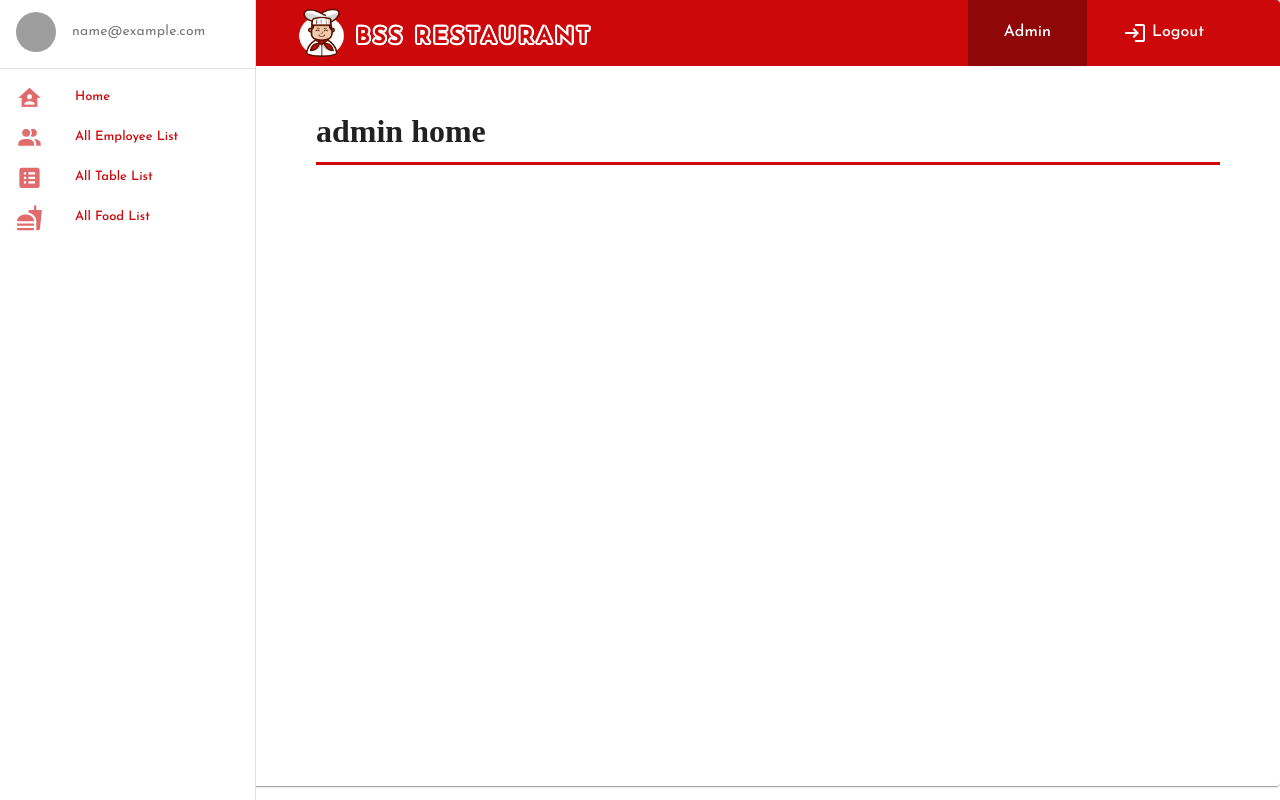
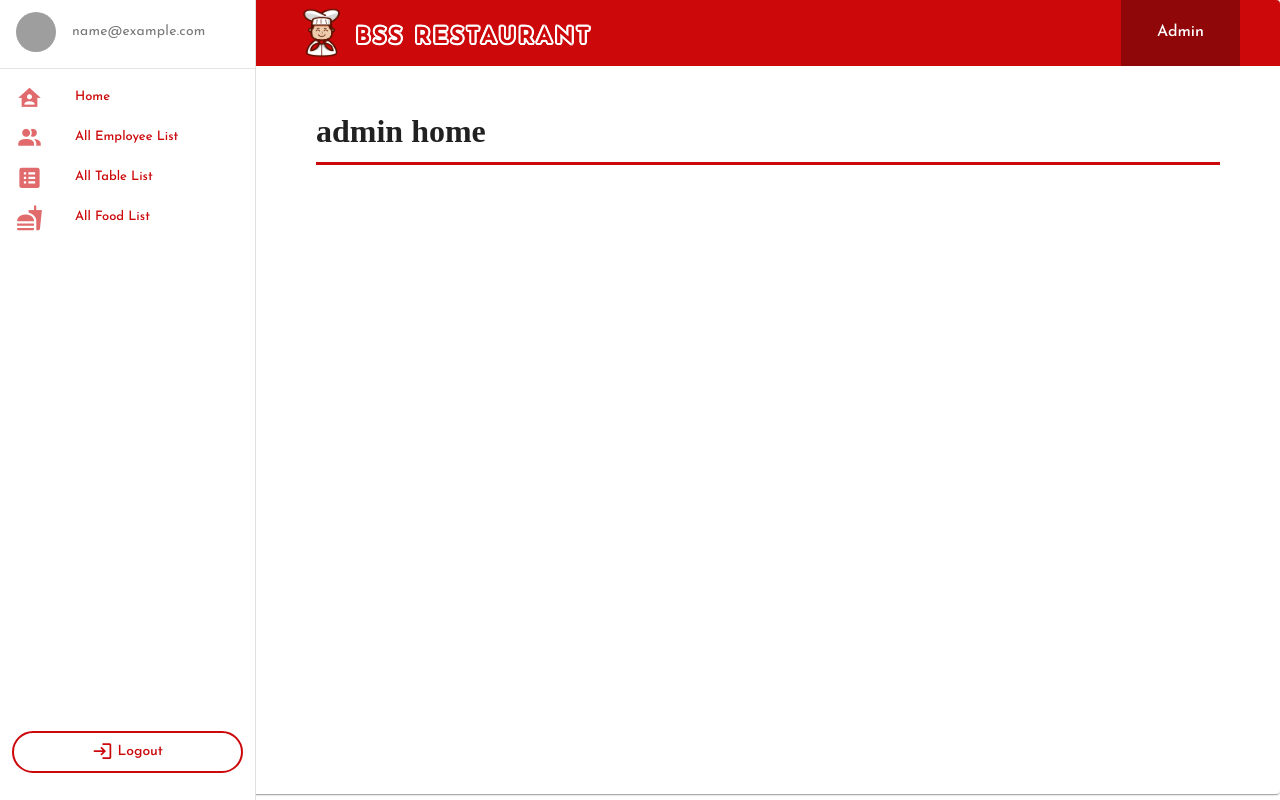
Before and after one commit to ishtiyak98/restaurant-project, a Vue app: page /admin in a window 1280 px wide. Built offline with nearby package versions, Linux system fonts and the light colour scheme; sample sign-in values are in the browser's storage; grey boxes are pictures that could not be loaded; a web font is replaced by a local one.

Commit message:
style & readme changed

```diff
--- a/src/assets/main.scss
+++ b/src/assets/main.scss
@@ -10,11 +10,15 @@
 
 .heading-font {
   font-family: 'Quattrocento', serif;
-  font-size: 32px;
+  font-size: 22px;
   font-weight: 700;
   color: primary;
   padding-bottom: 5px;
   border-bottom: 3px solid $primary;
+
+  @include lg{
+    font-size: 32px;
+  }
 }
 
 body {
--- a/src/components/DashboardSpinner.vue
+++ b/src/components/DashboardSpinner.vue
@@ -9,10 +9,10 @@
 <script>
 import { SwappingSquaresSpinner } from 'epic-spinners'
 export default {
-    name: "DashboardSpinner",
+  name: 'DashboardSpinner',
   components: {
     SwappingSquaresSpinner
-    },
+  }
 }
 </script>
 
--- a/src/components/MainNav.vue
+++ b/src/components/MainNav.vue
@@ -2,7 +2,7 @@
   <nav class="nav-container">
     <div class="logo-container">
       <v-btn
-        class="order-last menu-btn hidden-lg text-h5"
+        class="order-last menu-btn text-h5"
         icon="mdi-menu"
         @click.stop="toggleDrawer"
       ></v-btn>
@@ -15,10 +15,10 @@
       <!-- <RouterLink class="nav-link" to="/home">Home</RouterLink> -->
       <RouterLink class="nav-link" to="/admin">Admin</RouterLink>
 
-      <button v-if="getCurrentUser.email" @click="logoutUserData" class="nav-link">
+      <!-- <button v-if="getCurrentUser.email" @click="logoutUserData" class="nav-link">
         <v-icon icon="mdi-login" />
         Logout
-      </button>
+      </button> -->
 
       <RouterLink v-if="!getCurrentUser.email" class="nav-link" to="/">
         <v-icon icon="mdi-login" />
@@ -46,7 +46,6 @@ export default {
       this.toggleDrawerVisibility()
     },
     logoutUserData() {
-      console.log('logout')
       localStorage.clear()
       this.logoutUser()
       this.$router.push({ name: 'login' })
@@ -88,6 +87,11 @@ export default {
     background-color: transparent;
     color: white;
     box-shadow: none;
+    display: block;
+
+    @include lg{
+      display: none;
+    }
   }
 
   .logo-text {
--- a/src/styles/_component.scss
+++ b/src/styles/_component.scss
@@ -1,13 +1,17 @@
 @mixin btn($color) {
-  width: auto;
-  height: auto;
-  display: block;
-  padding: 12px 25px;
+  width: fit-content;
+  display: inline-block;
+  padding: 10px 20px;
   margin: 0;
-  font-size: 14px;
+  font-size: 12px;
   background-color: white;
   border: 2px solid $color;
   box-shadow: none;
+
+  @include lg{
+    font-size: 14px;
+    padding: 12px 25px;
+  }
 
   &:hover {
     background-color: $color;
--- a/src/views/Admin/AllFoodList.vue
+++ b/src/views/Admin/AllFoodList.vue
@@ -92,7 +92,7 @@ export default {
         { title: 'Discount Type', key: 'discountType' },
         { title: 'Discount', key: 'discount' },
         { title: 'Discount Price', key: 'discountPrice' },
-        { title: 'Action', key: 'action' }
+        { title: 'Action', key: 'action', width: '130px' }
       ]
     }
   },
@@ -138,8 +138,4 @@ export default {
 .add-btn {
   @include btn($primary);
 }
-
-thead {
-  border: 2px solid red !important;
-}
 </style>
--- a/src/views/Admin/AllTableList.vue
+++ b/src/views/Admin/AllTableList.vue
@@ -58,12 +58,12 @@
           ></span>
         </template>
       </v-data-table-server>
-      sc
+      <!-- sc
       <CustomDialog
         icon="mdi-account-remove"
         heading="Removing Employee"
         text="Are you Sure?"
-      ></CustomDialog>
+      ></CustomDialog> -->
     </div>
   </div>
   <!---------- Modal Data Show ------------>
@@ -95,6 +95,8 @@
                     item-title="name"
                     item-value="employeeId"
                     label="Select Employee"
+                    variant="outlined"
+                    color="#79a33d"
                     multiple
                   ></v-select>
                 </v-col>
@@ -248,14 +250,17 @@ export default {
       ]
 
       try {
+        store.commit('IS_LOADING', true)
         await ApiCall.post('api/EmployeeTable/create-range', data)
         await this.loadItems({
           page: this.page,
           itemsPerPage: this.itemsPerPage,
           sortBy: this.sortBy
         })
+        store.commit('IS_LOADING', false)
       } catch (e) {
         console.log(e)
+        store.commit('IS_LOADING', false)
       }
       this.dialogData = {
         id: null,
--- a/src/views/AdminView.vue
+++ b/src/views/AdminView.vue
@@ -2,41 +2,78 @@
   <div class="">
     <v-card>
       <v-layout>
-        <v-navigation-drawer class="nav-drawer" v-model="$store.state.drawerVisibility" app mobile-break-point="640">
+        <v-navigation-drawer
+          class="nav-drawer"
+          v-model="$store.state.drawerVisibility"
+          app
+          mobile-break-point="640"
+        >
           <v-list class="pb-3">
-            <v-list-item class="" prepend-avatar="https://randomuser.me/api/portraits/women/85.jpg"
-              :title="getCurrentUser.fullName" :right="$vuetify.rtl" :subtitle="getCurrentUser.email"></v-list-item>
+            <v-list-item
+              class=""
+              prepend-avatar="https://randomuser.me/api/portraits/women/85.jpg"
+              :title="getCurrentUser.fullName"
+              :right="$vuetify.rtl"
+              :subtitle="getCurrentUser.email"
+            ></v-list-item>
           </v-list>
 
           <v-divider></v-divider>
 
+          <div class="sidebar-item-container">
+            <div class="sidebar-link-container">
               <v-list density="compact" nav>
                 <RouterLink class="side-list-link" to="/admin">
-              <v-list-item class="side-list-item" prepend-icon="mdi-home-account" title="Home"
-                value="adminHome"></v-list-item>
+                  <v-list-item
+                    class="side-list-item"
+                    prepend-icon="mdi-home-account"
+                    title="Home"
+                    value="adminHome"
+                  ></v-list-item>
                 </RouterLink>
                 <RouterLink class="side-list-link" to="/all-employee">
-              <v-list-item class="side-list-item" prepend-icon="mdi-account-multiple" title="All Employee List"
-                value="allEmployee"></v-list-item>
+                  <v-list-item
+                    class="side-list-item"
+                    prepend-icon="mdi-account-multiple"
+                    title="All Employee List"
+                    value="allEmployee"
+                  ></v-list-item>
                 </RouterLink>
                 <RouterLink class="side-list-link" to="/all-table">
-              <v-list-item class="side-list-item" prepend-icon="mdi-list-box" title="All Table List"
-                value="allTable"></v-list-item>
+                  <v-list-item
+                    class="side-list-item"
+                    prepend-icon="mdi-list-box"
+                    title="All Table List"
+                    value="allTable"
+                  ></v-list-item>
                 </RouterLink>
                 <RouterLink class="side-list-link" to="/admin-all-food-list">
-              <v-list-item class="side-list-item" prepend-icon="mdi-food" title="All Food List"
-                value="allFood"></v-list-item>
+                  <v-list-item
+                    class="side-list-item"
+                    prepend-icon="mdi-food"
+                    title="All Food List"
+                    value="allFood"
+                  ></v-list-item>
                 </RouterLink>
               </v-list>
+            </div>
+            <div class="px-3">
+              <button
+                v-if="getCurrentUser.email"
+                @click="logoutUserData"
+                class="sidebar-logout-btn"
+              >
+                <v-icon icon="mdi-login" />
+                Logout
+              </button>
+            </div>
+          </div>
         </v-navigation-drawer>
         <!--!-------- Dashboard View Field ---------->
         <v-main>
           <MainNav></MainNav>
           <div class="dashboard-container">
-
-
             <div class="dashboard-view">
-
               <RouterView />
             </div>
           </div>
@@ -47,36 +84,69 @@
 </template>
 
 <script>
-import { mapGetters } from 'vuex';
-import MainNav from '../components/MainNav.vue';
+import { mapActions, mapGetters } from 'vuex'
+import MainNav from '../components/MainNav.vue'
 
 export default {
-  name: "adminView",
+  name: 'adminView',
   components: { MainNav },
   data() {
     return {
       drawer: true
     }
   },
-
   computed: {
     ...mapGetters({
-      getCurrentUser: "getCurrentUser",
-      getDrawerVisibility: "getDrawerVisibility",
-      getLoadingState: "getLoadingState"
+      getCurrentUser: 'getCurrentUser',
+      getDrawerVisibility: 'getDrawerVisibility',
+      getLoadingState: 'getLoadingState'
     })
+  },
+  methods: {
+    ...mapActions({
+      logoutUser: 'logoutUser'
+    }),
+    logoutUserData() {
+      localStorage.clear()
+      this.logoutUser()
+      this.$router.push({ name: 'login' })
     }
-
+  }
 }
 </script>
 
 <style lang="scss" scoped>
-@import "../assets/config";
-@import "../assets/responsive";
-
+@import '../assets/config';
+@import '../assets/responsive';
 
 .nav-drawer {
   // background-color: $primary;
+
+  .sidebar-item-container {
+    display: flex;
+    flex-direction: column;
+    justify-content: space-between;
+    min-height: 86%;
+
+    @include lg {
+      min-height: 88%;
+    }
+    .sidebar-logout-btn {
+      display: block;
+      width: 100%;
+      color: $primary;
+      border: 2px solid $primary;
+      border-radius: 30px;
+      padding: 8px 0px;
+      background-color: white;
+      font-size: 14px;
+
+      &:hover {
+        color: white;
+        background-color: $primary;
+      }
+    }
+  }
 }
 
 .side-list-link {
@@ -89,15 +159,14 @@ export default {
   }
 }
 
-
-
 .dashboard-container {
   min-height: 90vh;
 
   .dashboard-view {
     max-width: 1280px;
+    min-height: 91vh;
     margin: 0 auto;
-    padding: 10px;
+    padding: 10px 10px;
 
     @include lg {
       padding: 40px 60px;
--- a/src/views/LoginView.vue
+++ b/src/views/LoginView.vue
@@ -150,7 +150,7 @@ export default {
     .login-container {
       width: 90%;
       background-color: #f1f1f1;
-      padding: 30px 45px 30px 45px;
+      padding: 20px;
       border-radius: 10px;
       // box-shadow:
       //   0 10px 20px rgba(0, 0, 0, 0.19),
@@ -158,15 +158,20 @@ export default {
 
       @include lg {
         width: 540px;
+        padding: 30px 45px 30px 45px;
       }
 
       .logo {
         text-align: center;
         margin-bottom: 20px;
 
+        img {
+          // mix-blend-mode: color-burn;
+        }
+
         .logo-text {
           margin-top: 10px;
-          font-size: 32px;
+          font-size: 24px;
           font-weight: 700;
           color: white;
           letter-spacing: 2px;
@@ -184,6 +189,10 @@ export default {
             $primary 0.567324px -1.91785px 0px,
             $primary 1.41734px -1.41108px 0px,
             $primary 1.92034px -0.558831px 0px;
+
+          @include lg {
+            font-size: 32px;
+          }
         }
       }
 
```
Also changed, not shown: src/views/Admin/AllEmployeeList.vue (+78 -36 lines), src/assets/logo.png, 1 other file (tests, documents, lock files or other folders). Lines whose indentation alone changed are shown as unchanged.
